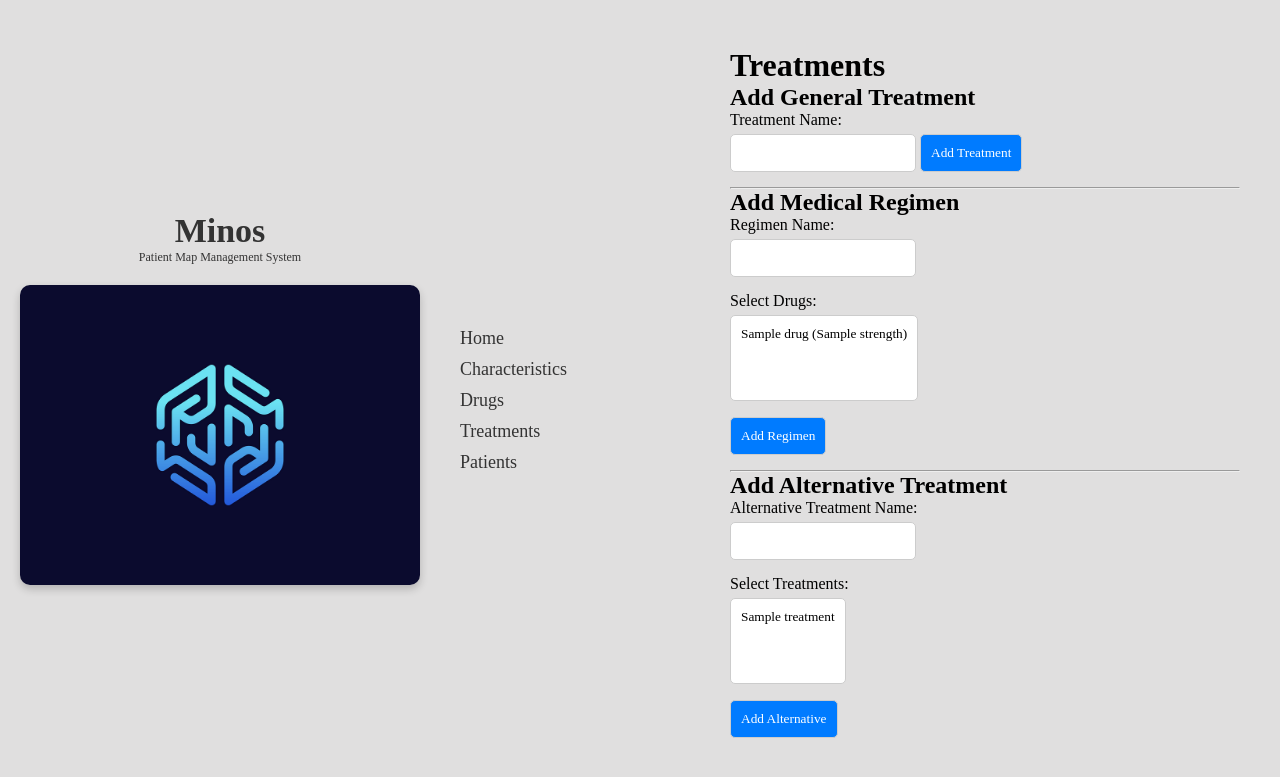
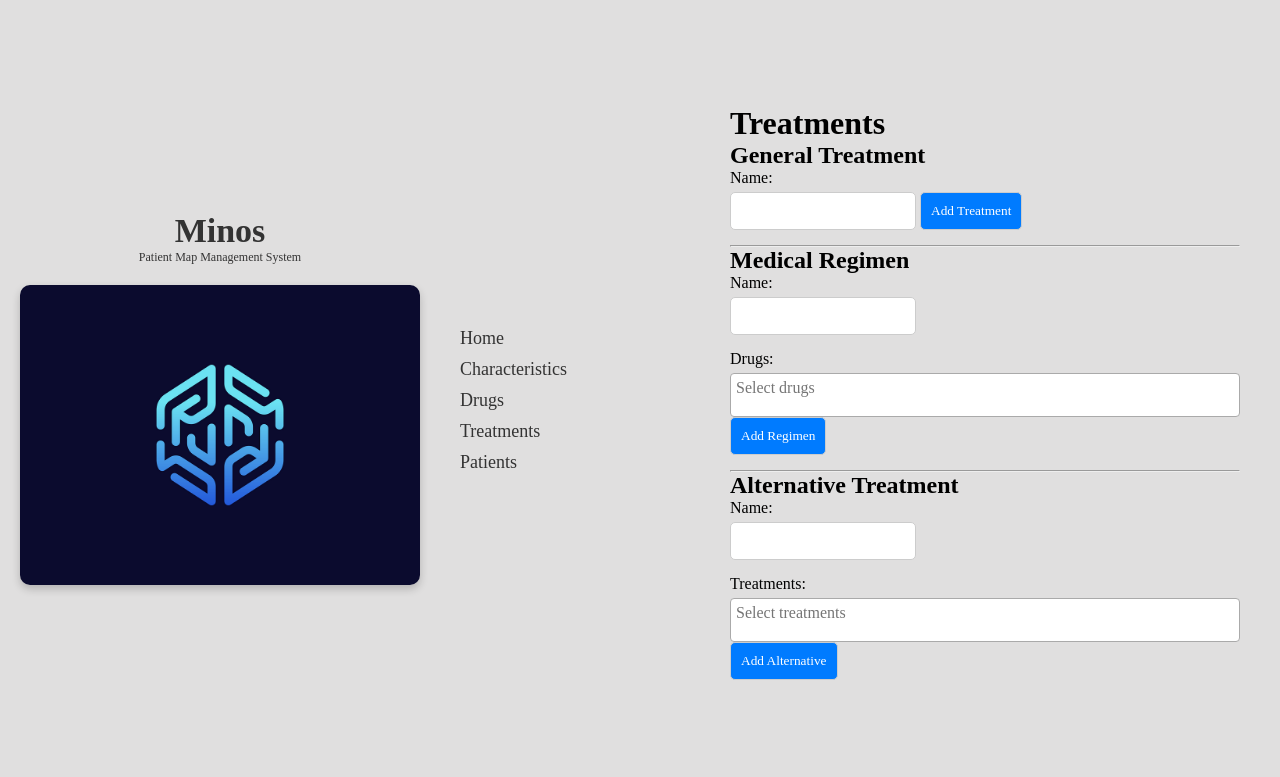
Before and after one commit to ki94mach/Minos, a Python web app: template src/web_app/templates/treatments.html in a window 1280 px wide. Shown: the top 777 px of the page. Run offline with Jinja, Linux system fonts and the light colour scheme; the template is opened without the code that fills it: most values are stand-ins (such as "Sample title", 1, 10 or a date in 2020).

Commit message:
Update dropdowns multi selelct and add search bar

```diff
--- a/src/web_app/static/js/main.js
+++ b/src/web_app/static/js/main.js
@@ -1,11 +1,24 @@
-// Example JavaScript to dynamically add form fields or update sections
+document.addEventListener('DOMContentLoaded', function () {
+    // Initialize Select2 on both select elements
+    $('#alternative_treatments').select2({
+        placeholder: "Select treatments",  // Placeholder text
+        allowClear: true,                  // Allow clearing selections
+        width: '100%'                      // Full width of the dropdown
+    });
 
-document.addEventListener('DOMContentLoaded', function () {
+    $('#medical_regimen_drugs').select2({
+        placeholder: "Select drugs",  // Placeholder text
+        allowClear: true,            // Allow clearing selections
+        width: '100%'                // Full width of the dropdown
+    });
+
+    // When drugs are selected, dynamically add inputs for annual consumption
     const drugSelect = document.getElementById('medical_regimen_drugs');
     const drugInputsDiv = document.getElementById('drug_inputs');
 
     // When drugs are selected, dynamically add inputs for annual consumption
     drugSelect.addEventListener('change', function () {
+        console.log('Drug selection changed'); // Check if the event is triggered
         drugInputsDiv.innerHTML = '';  // Clear existing inputs
         Array.from(drugSelect.selectedOptions).forEach(option => {
             const drugName = option.value.split('|')[0];
@@ -19,4 +32,28 @@ document.addEventListener('DOMContentLoaded', function () {
             drugInputsDiv.appendChild(input);
         });
     });
+
+    // For Alternative Treatments
+    const altTreatmentSelect = document.getElementById('alternative_treatments');
+    const rateInputsDiv = document.getElementById('rate_inputs');
+
+    // When treatments are selected, dynamically add rate inputs
+    altTreatmentSelect.addEventListener('change', function () {
+        console.log('Alternative treatment selection changed'); // Check if the event is triggered
+        rateInputsDiv.innerHTML = '';  // Clear existing rate inputs
+        Array.from(altTreatmentSelect.selectedOptions).forEach(option => {
+            const treatmentName = option.value;
+            const label = document.createElement('label');
+            label.textContent = `Rate for ${treatmentName}:`;
+            const input = document.createElement('input');
+            input.type = 'number';
+            input.step = '0.01';
+            input.min = '0';
+            input.max = '1';
+            input.name = `rate_${treatmentName}`;
+            input.value = '1.0'; // Default rate
+            rateInputsDiv.appendChild(label);
+            rateInputsDiv.appendChild(input);
+        });
+    });
 });
--- a/src/web_app/templates/index.html
+++ b/src/web_app/templates/index.html
@@ -2,12 +2,24 @@
 <html lang="en">
   <head>
     <meta charset="UTF-8" />
-    <meta name="viewport" content="width=device-width, initial-scale=1.0" />
     <title>Minos</title>
     <link
       rel="stylesheet"
       href="{{ url_for('static', filename='css/styles.css') }}"
     />
+    <meta name="viewport" content="width=device-width, initial-scale=1.0" />
+
+    <!-- Include jQuery first -->
+    <script src="https://code.jquery.com/jquery-3.6.0.min.js"></script>
+
+    <!-- Include Select2 -->
+    <link
+      href="https://cdnjs.cloudflare.com/ajax/libs/select2/4.0.13/css/select2.min.css"
+      rel="stylesheet"
+    />
+    <script src="https://cdnjs.cloudflare.com/ajax/libs/select2/4.0.13/js/select2.min.js"></script>
+
+    <!-- Now include your own JS script -->
     <script src="{{ url_for('static', filename='js/main.js') }}"></script>
   </head>
   <body>
--- a/src/web_app/templates/treatments.html
+++ b/src/web_app/templates/treatments.html
@@ -1,10 +1,11 @@
 {% extends "index.html" %} {% block content %}
 <h1>Treatments</h1>
 
+<!-- General Treatment Form -->
 <section>
-  <h2>Add General Treatment</h2>
+  <h2>General Treatment</h2>
   <form action="{{ url_for('main.add_general_treatment') }}" method="POST">
-    <label for="treatment_name">Treatment Name:</label>
+    <label for="treatment_name">Name:</label>
     <input type="text" id="treatment_name" name="treatment_name" required />
     <button type="submit">Add Treatment</button>
   </form>
@@ -12,10 +13,11 @@
 
 <hr />
 
+<!-- Medical Regimen Form -->
 <section>
-  <h2>Add Medical Regimen</h2>
+  <h2>Medical Regimen</h2>
   <form action="{{ url_for('main.add_medical_regimen') }}" method="POST">
-    <label for="medical_regimen_name">Regimen Name:</label>
+    <label for="medical_regimen_name">Name:</label>
     <input
       type="text"
       id="medical_regimen_name"
@@ -23,12 +25,13 @@
       required
     />
 
-    <label for="medical_regimen_drugs">Select Drugs:</label>
+    <label for="medical_regimen_drugs">Drugs:</label>
     <select
       id="medical_regimen_drugs"
       name="medical_regimen_drugs"
       multiple
       required
+      class="select2"
     >
       {% for drug in drugs %}
       <option value="{{ drug['name'] }}|{{ drug['strength'] }}">
@@ -37,6 +40,7 @@
       {% endfor %}
     </select>
 
+    <!-- Dynamic input fields for drug annual consumption -->
     <div id="drug_inputs"></div>
 
     <button type="submit">Add Regimen</button>
@@ -45,27 +49,31 @@
 
 <hr />
 
+<!-- Alternative Treatment Form -->
 <section>
-  <h2>Add Alternative Treatment</h2>
+  <h2>Alternative Treatment</h2>
   <form action="{{ url_for('main.add_alt_treatment') }}" method="POST">
-    <label for="alternative_name">Alternative Treatment Name:</label>
+    <label for="alternative_name">Name:</label>
     <input type="text" id="alternative_name" name="alternative_name" required />
 
-    <label for="alternative_treatments">Select Treatments:</label>
+    <label for="alternative_treatments">Treatments:</label>
     <select
       id="alternative_treatments"
       name="alternative_treatments"
       multiple
       required
+      class="select2"
     >
       {% for treatment in medical_treatments %}
       <option value="{{ treatment.name }}">{{ treatment.name }}</option>
       {% endfor %}
     </select>
 
+    <!-- Dynamic rate input fields -->
     <div id="rate_inputs"></div>
 
     <button type="submit">Add Alternative</button>
   </form>
 </section>
+
 {% endblock %}
```
Also changed, not shown: src/pkg/ZODB_manager.py (+7 -2 lines), src/pkg/utils.py (+12 -3 lines).
